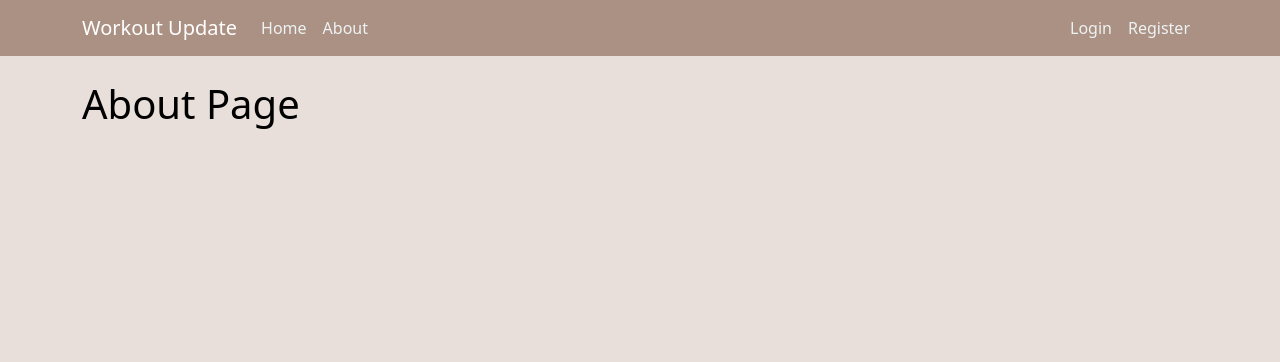
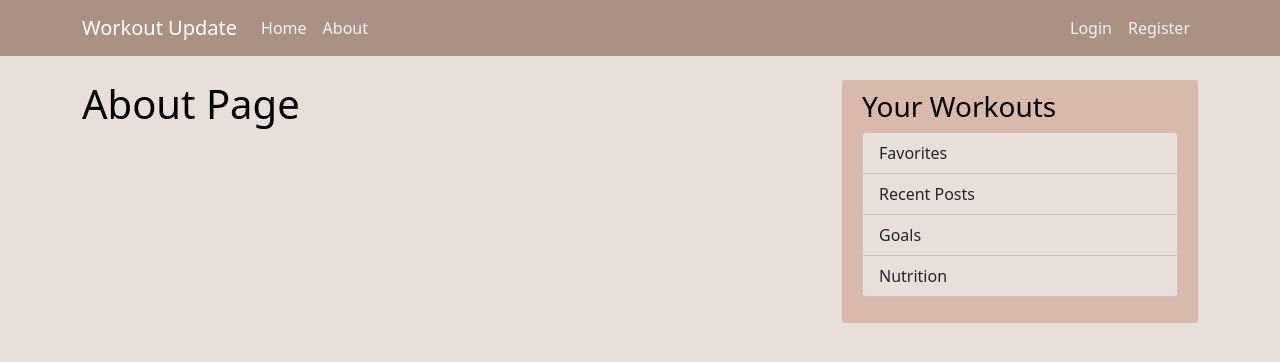
Before and after one commit to kietdiep/PythonFlask, a Flask app: page /about in a window 1280 px wide. Shown: the top 362 px of the page. Run offline with Flask 2, Linux system fonts and the light colour scheme.

Commit message:
Added sidebar

```diff
--- a/flaskblog/static/main.css
+++ b/flaskblog/static/main.css
@@ -27,7 +27,7 @@ h1, h2, h3, h4, h5, h6 {
 .content-section {
   background: #d9b9ac;
   padding: 10px 20px;
-  border: 1px solid #000000;
+  border: none;
   border-radius: 3px;
   margin-bottom: 20px;
 }
@@ -106,3 +106,12 @@ a.article-title:hover {
   border:rgb(0, 0, 0);
   box-shadow: none;
 }
+
+a {
+  color: #504f4f;
+  text-decoration: underline;
+}
+
+.list-group-item-custom {
+  background: #e9dfda;
+}
--- a/flaskblog/templates/layout.html
+++ b/flaskblog/templates/layout.html
@@ -58,6 +58,18 @@
                 {% endwith %}
                 {% block content %}{% endblock %}
             </div>
+            <div class="col-md-4">
+                <div class="content-section">
+                  <h3>Your Workouts</h3>
+                    <ul class="list-group">
+                      <li class="list-group-item list-group-item-custom">Favorites</li>
+                      <li class="list-group-item list-group-item-custom">Recent Posts</li>
+                      <li class="list-group-item list-group-item-custom">Goals</li>
+                      <li class="list-group-item list-group-item-custom">Nutrition</li>
+                    </ul>
+                  </p>
+                </div>
+              </div>
         </div>
     </main>
 
```
